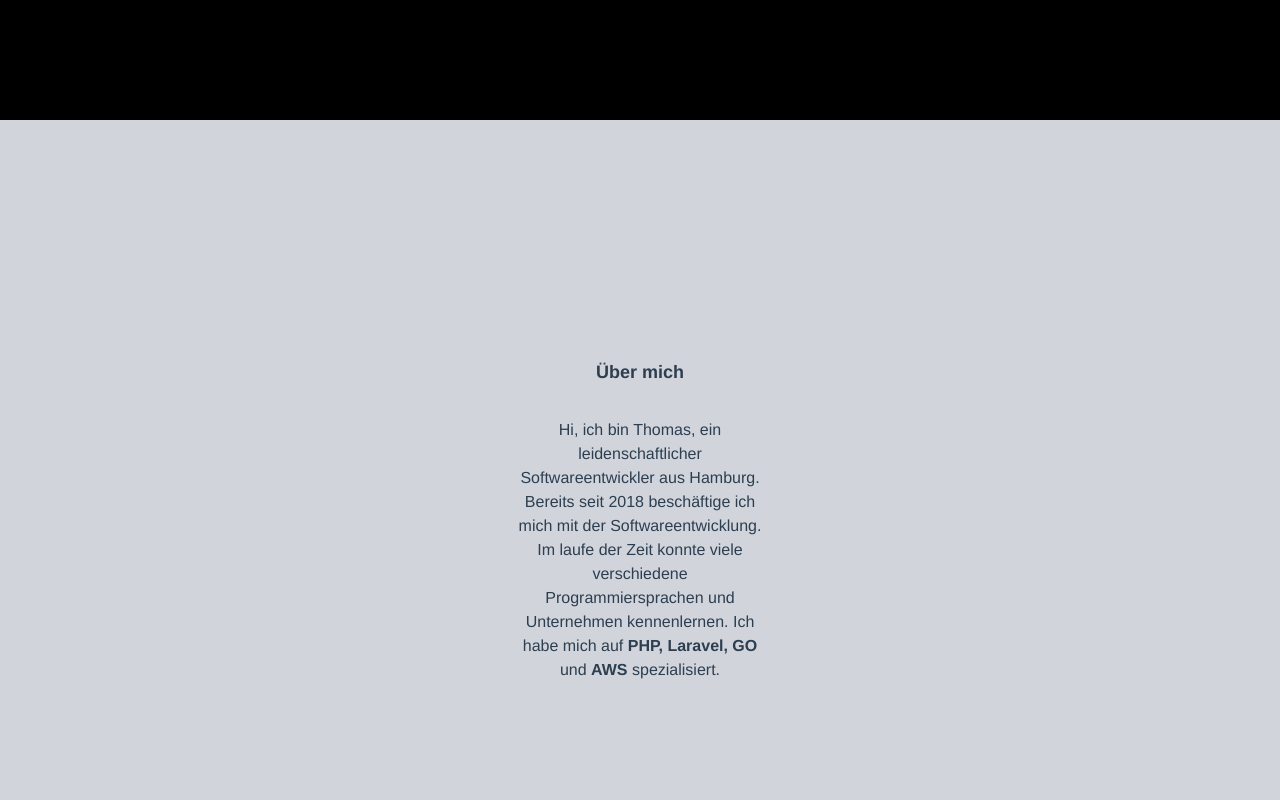
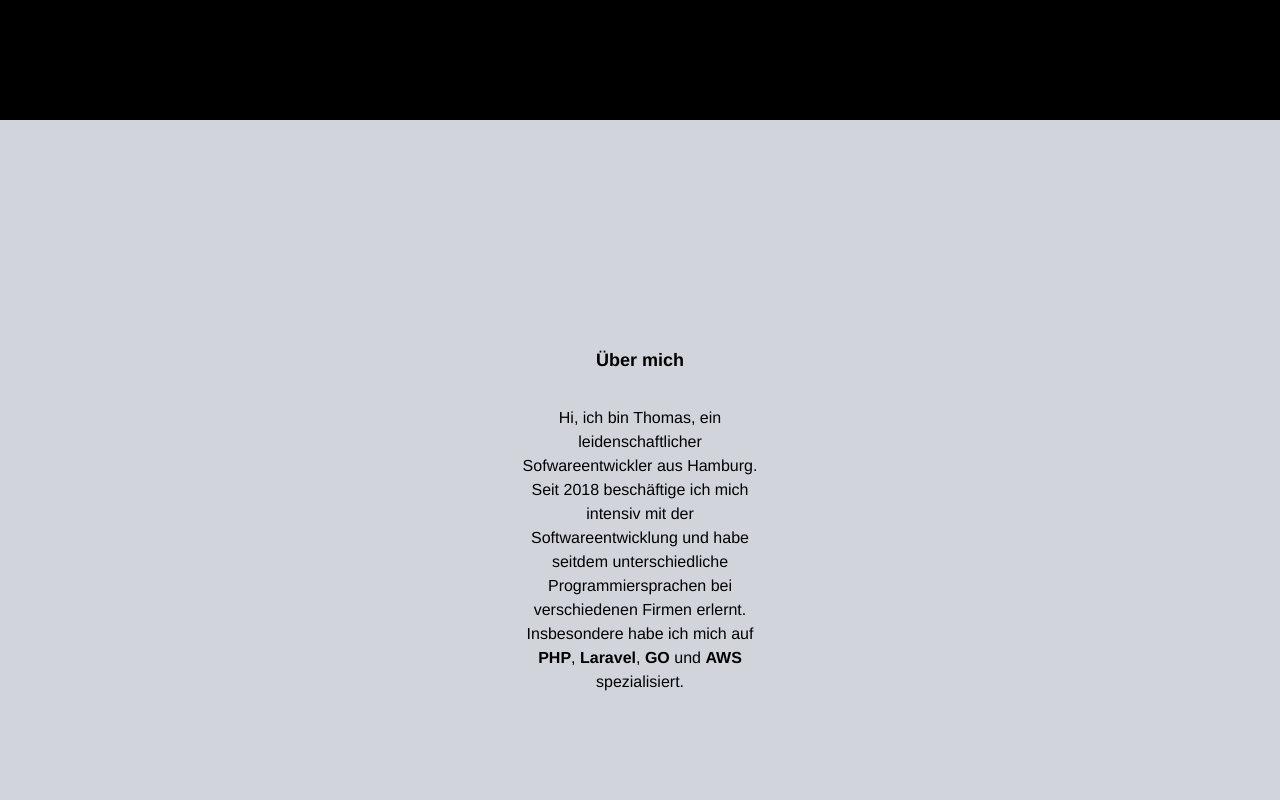
Before and after one commit to ThomasAKaestner/thomaskaestner, a Vue app: page / in a window 1280 px wide. Shown: the part 680-1480 px from the top of the page. Built offline with nearby package versions, Linux system fonts and the light colour scheme.

Commit message:
adding stuff

```diff
--- a/package.json
+++ b/package.json
@@ -9,11 +9,13 @@
   },
   "dependencies": {
     "core-js": "^3.6.5",
-    "vue": "^2.6.11"
+    "vue": "^2.6.11",
+    "vue-router": "^3.5.1"
   },
   "devDependencies": {
     "@vue/cli-plugin-babel": "~4.5.0",
     "@vue/cli-plugin-eslint": "~4.5.0",
+    "@vue/cli-plugin-router": "~5.0.0",
     "@vue/cli-service": "~4.5.0",
     "babel-eslint": "^10.1.0",
     "eslint": "^6.7.2",
--- a/src/App.vue
+++ b/src/App.vue
@@ -1,39 +1,19 @@
 <template>
   <div id="app">
-    <Introduction />
-    <AboutMe />
-    <MyMotivation />
-    <MySkills />
-    <MyProjects />
-    <Contact />
+    <router-view/>
+    <nav class="bg-black text-gray-200">
+      <router-link to="/">Hauptseite</router-link>
+      |
+      <router-link to="/impressum">Impressum</router-link>
+    </nav>
   </div>
 </template>
-<script>
-import Introduction from "@/components/Introduction";
-import MySkills from "@/components/MySkills";
-import Contact from "@/components/Contact";
-import MyProjects from "@/components/MyProjects";
-import MyMotivation from "@/components/MyMotivation";
-import AboutMe from "@/components/AboutMe";
 
-export default {
-  name: 'App',
-  components: {
-    AboutMe,
-    MyMotivation,
-    Contact,
-    MySkills,
-    Introduction,
-    MyProjects
-  }
-}
-</script>
 <style>
 #app {
   font-family: Avenir, Helvetica, Arial, sans-serif;
   -webkit-font-smoothing: antialiased;
   -moz-osx-font-smoothing: grayscale;
   text-align: center;
-  color: #2c3e50;
 }
 </style>
--- a/src/components/AboutMe.vue
+++ b/src/components/AboutMe.vue
@@ -6,10 +6,10 @@
           <div class="w-90 md:w-1/3">
             <p class="font-semibold text-lg mb-8">Über mich</p>
             <p class=" text-center">
-              Hi, ich bin Thomas, ein leidenschaftlicher Softwareentwickler aus Hamburg.
-              Bereits seit 2018 beschäftige ich mich mit der Softwareentwicklung. Im laufe der Zeit konnte viele
-              verschiedene Programmiersprachen und Unternehmen kennenlernen. Ich habe
-              mich auf <b>PHP, Laravel, GO</b> und <b>AWS</b> spezialisiert.
+              Hi, ich bin Thomas, ein leidenschaftlicher Sofwareentwickler aus Hamburg. Seit 2018 beschäftige ich mich
+              intensiv mit der Softwareentwicklung und habe
+              seitdem unterschiedliche Programmiersprachen bei verschiedenen Firmen erlernt.
+              Insbesondere habe ich mich auf <b>PHP</b>, <b>Laravel</b>, <b>GO</b> und <b>AWS</b> spezialisiert.
             </p>
           </div>
         </div>
--- a/src/main.js
+++ b/src/main.js
@@ -1,8 +1,10 @@
 import Vue from 'vue'
 import App from './App.vue'
+import router from './router'
 
 Vue.config.productionTip = false
 
 new Vue({
-  render: h => h(App),
+  router,
+  render: h => h(App)
 }).$mount('#app')
--- /dev/null
+++ b/src/router/index.js
@@ -0,0 +1,29 @@
+import Vue from 'vue'
+import VueRouter from 'vue-router'
+import HomeView from '../views/HomeView.vue'
+
+Vue.use(VueRouter)
+
+const routes = [
+  {
+    path: '/',
+    name: 'home',
+    component: HomeView
+  },
+  {
+    path: '/impressum',
+    name: 'impressum',
+    // route level code-splitting
+    // this generates a separate chunk (about.[hash].js) for this route
+    // which is lazy-loaded when the route is visited.
+    component: () => import(/* webpackChunkName: "about" */ '../views/ImpressumView.vue')
+  }
+]
+
+const router = new VueRouter({
+  mode: 'history',
+  base: process.env.BASE_URL,
+  routes
+})
+
+export default router
--- /dev/null
+++ b/src/views/HomeView.vue
@@ -0,0 +1,29 @@
+<template>
+  <div class="home">
+    <Introduction />
+    <AboutMe />
+    <MyMotivation />
+    <MySkills />
+    <MyProjects />
+  </div>
+</template>
+
+<script>
+// @ is an alias to /src
+import Introduction from "@/components/Introduction";
+import MyMotivation from "@/components/MyMotivation";
+import AboutMe from "@/components/AboutMe";
+import MyProjects from "@/components/MyProjects";
+import MySkills from "@/components/MySkills";
+
+export default {
+  name: 'HomeView',
+  components: {
+    MySkills,
+    MyProjects,
+    AboutMe,
+    MyMotivation,
+    Introduction
+  }
+}
+</script>
--- /dev/null
+++ b/src/views/ImpressumView.vue
@@ -0,0 +1,5 @@
+<template>
+  <div class="about">
+    <h1>This is an about page</h1>
+  </div>
+</template>
```
Also changed, not shown: 1 other file (tests, documents, lock files or other folders).
